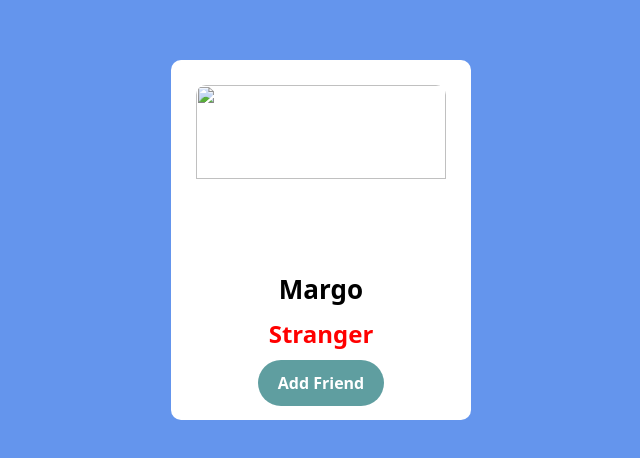
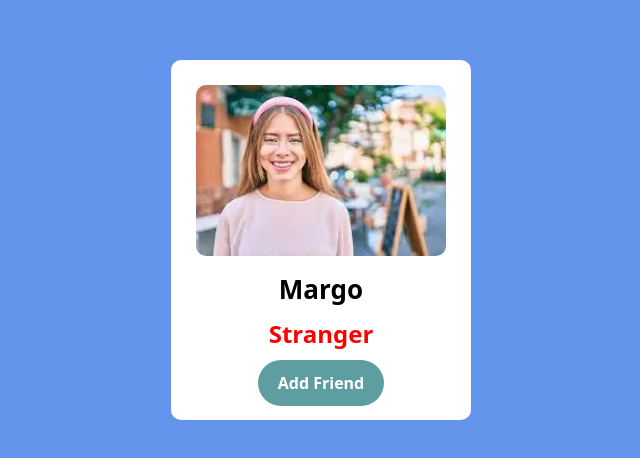
Before and after one commit to Surbhiverma12/insta-request-feature, a plain HTML site: page index.html in a window 1280 px wide. Shown: the part 160-618 px from the top of the page, without its empty margins (319-959 px from the left). Drawn offline with Linux system fonts and the light colour scheme; the site is published under a folder, as on GitHub Pages, so addresses that start at the root find nothing.

Commit message:
first commit

```diff
--- a/index.html
+++ b/index.html
@@ -8,7 +8,7 @@
 </head>
 <body>
     <div id="card">
-        <img src="/image.webp">
+        <img src="image.webp">
         <h1>Margo</h1>
         <h5>Stranger</h5>
         <div class="btn">
```
